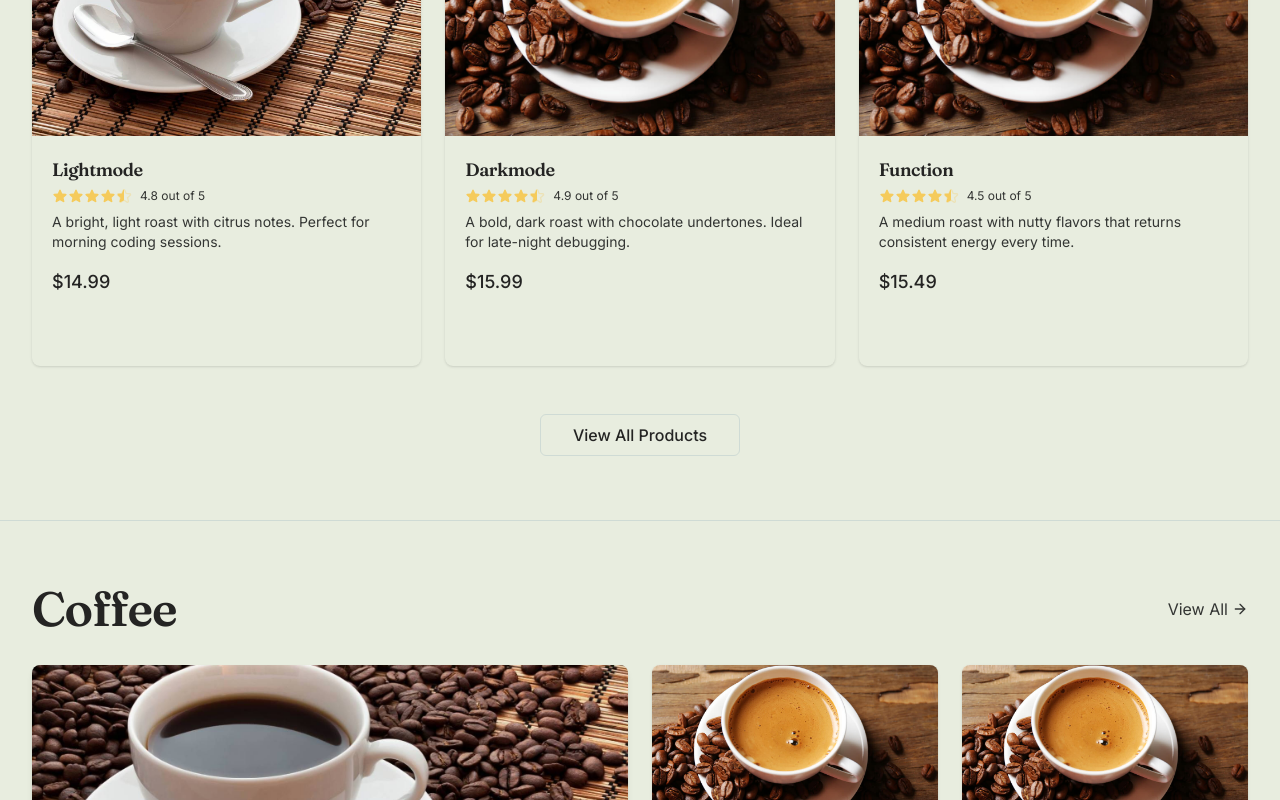
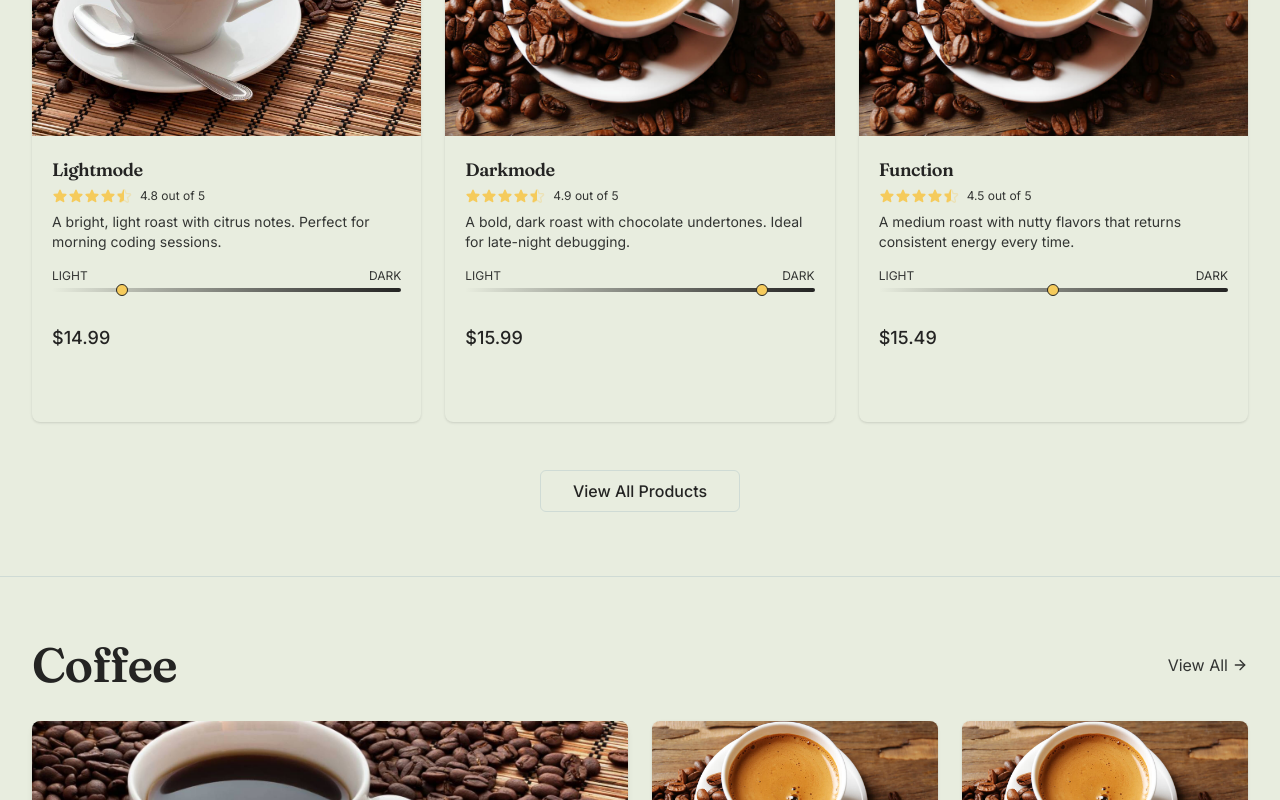
Before and after one commit to danghaonhien/the-boring-coffee, a Next.js app: page / in a window 1280 px wide. Shown: the part 1640-2440 px from the top of the page. Built offline with nearby package versions, Linux system fonts and the light colour scheme; a web font is replaced by a local one.

Commit message:
added meter on all coffee card

```diff
--- a/src/components/products/CategoryProductGrid.tsx
+++ b/src/components/products/CategoryProductGrid.tsx
@@ -91,7 +91,7 @@ export default function CategoryProductGrid({
         <div className="mt-12 text-center ">
           <button
             onClick={() => setShowMore(true)}
-            className="inline-block bg-[#E8EDDF] cursor-pointer border border-[#CFDBD5] rounded-md py-2 px-8 font-medium text-[#242423] hover:bg-[#CFDBD5]"
+            className="inline-block bg-[#E8EDDF] cursor-pointer border border-[#CFDBD5] rounded-md py-2 px-8 font-medium text-[#242423] hover:bg-[#F5CB5C]"
           >
             Show More
           </button>
--- a/src/components/products/ProductCard.tsx
+++ b/src/components/products/ProductCard.tsx
@@ -8,6 +8,7 @@ import { Product } from '../../types/database.types';
 import { formatPrice } from '../../lib/utils';
 import { useCart } from '../../context/CartContext';
 import StarRating from './StarRating';
+import RoastMeter from './RoastMeter';
 
 type ProductCardProps = {
   product: Product;
@@ -52,7 +53,14 @@ export default function ProductCard({ product }: ProductCardProps) {
 
           <p className="text-sm text-[#333533] line-clamp-2">{product.description}</p>
 
-          <div className="mt-4 flex flex-col space-y-3">
+          {/* Show RoastMeter only for coffee products */}
+          {product.category === 'coffee' && product.roastLevel !== undefined && (
+            <div className="mt-4">
+              <RoastMeter roastLevel={product.roastLevel} showLabels={true} />
+            </div>
+          )}
+
+          <div className="mt-8 flex flex-col space-y-3">
             <p className="text-lg font-medium text-[#242423]">{formatPrice(product.price)}</p>
 
             {/* Add to cart button - moved below price */}
--- a/src/components/products/RoastMeter.tsx
+++ b/src/components/products/RoastMeter.tsx
@@ -1,4 +1,3 @@
-
 import React from 'react';
 
 interface RoastMeterProps {
@@ -11,8 +10,7 @@ export default function RoastMeter({ roastLevel, showLabels = true }: RoastMeter
   const normalizedLevel = Math.max(0, Math.min(100, roastLevel));
 
   return (
-    <div className="mt-8">
-
+    <div className={showLabels ? "mt-4" : "mt-1"}>
       <div className="relative">
         {showLabels && (
           <div className="flex justify-between mb-1">
@@ -21,9 +19,9 @@ export default function RoastMeter({ roastLevel, showLabels = true }: RoastMeter
           </div>
         )}
 
-        <div className="h-1 w-full bg-gradient-to-r from-[#E8EDDF] to-[#242423] rounded-full">
+        <div className={`${showLabels ? "h-1" : "h-[3px]"} w-full bg-gradient-to-r from-[#E8EDDF] to-[#242423] rounded-full`}>
           <div
-            className="absolute h-3 w-3 bg-[#F5CB5C] rounded-full -mt-1 transform -translate-x-1/2 border border-[#242423]"
+            className={`absolute ${showLabels ? "h-3 w-3 -mt-1" : "h-2 w-2 -mt-[3px]"} bg-[#F5CB5C] rounded-full transform -translate-x-1/2 border border-[#242423]`}
             style={{
               left: `${normalizedLevel}%`,
               transition: 'left 0.3s ease-out'
```
